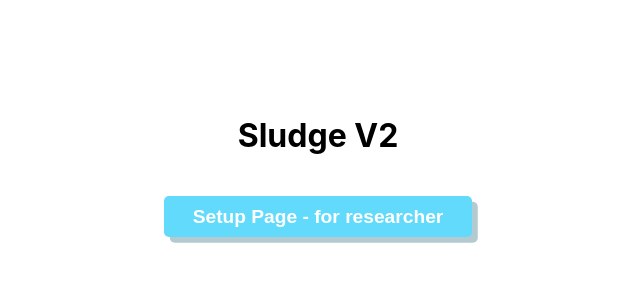
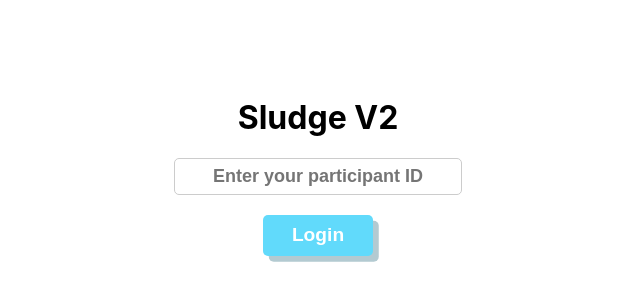
Before and after one commit to Santa-Clara-Imaginarium-Lab/sludge-v2, a React (Create React App) app: page / in a window 1280 px wide. Shown: the part 234-534 px from the top of the page, without its empty margins (322-962 px from the left). Built offline with nearby package versions, Linux system fonts and the light colour scheme.

Commit message:
Login page

```diff
--- a/package.json
+++ b/package.json
@@ -4,6 +4,7 @@
   "private": true,
   "dependencies": {
     "@testing-library/react": "^13.4.0",
+    "googleapis": "^144.0.0",
     "react": "^18.3.1",
     "react-dom": "^18.3.1",
     "react-router-dom": "^7.1.5",
--- a/src/App.css
+++ b/src/App.css
@@ -16,3 +16,15 @@
 .text {
   font-size: large;
 }
+
+.userid-input{
+  padding: 0.4em 1em;
+  font-size: large;
+  font-weight: bold;
+  border-radius: 5px;
+  border: 1px solid #ccc;
+  outline: none;
+  width: 250px;
+  transition: border-color 0.3s ease;
+  text-align: center;
+}
--- a/src/App.jsx
+++ b/src/App.jsx
@@ -19,15 +19,36 @@ export const useAppContext = () => useContext(AppContext);
 
 function App() {
   const navigate = useNavigate();
+  const [userId, setUserId] = useState('');
+
+  const handleSubmit = async (e) => {
+    e.preventDefault();
+    const value = e.target.value;
+    setUserId(value);
+    localStorage.setItem('userId', value);
+  };
 
   const handleNavigate = () => {
+    if (!userId) {
+      alert("Please enter your participant ID.");
+      return;
+    }
     navigate('/setup');
   };
 
   return (
       <div className="container">
         <h1>Sludge V2</h1>
-        <button className="submit-button" onClick={handleNavigate}>Setup Page - for researcher</button>
+        <form onSubmit={handleSubmit} className="login-form">
+            <input
+              className="userid-input"
+              type="text"
+              placeholder="Enter your participant ID"
+              value={userId}
+              onChange={handleSubmit}
+            />
+          </form>
+        <button className="submit-button" onClick={handleNavigate}>Login</button>
       </div>
   );
 }
--- /dev/null
+++ b/src/exit/Exit.jsx
@@ -0,0 +1,12 @@
+import React from 'react';
+
+const Exit = () => {
+
+    return (
+        <div className='container'>
+            <h1>Exit</h1>
+        </div>
+    );
+};
+
+export default Exit;
--- a/src/index.js
+++ b/src/index.js
@@ -6,6 +6,8 @@ import Setup from './setup/Setup';
 import PostTestSurvey from './postTestSurvey/PostTestSurvey';
 import PreTestSurvey from './preTestSurvey/PreTestSurvey';
 import StudyPart from './StudyPart/StudyPart';
+import Exit from './exit/Exit';
+
 import { createContext, useContext, useState } from "react";
 
 
@@ -31,6 +33,10 @@ const router = createBrowserRouter([
   {
     path: '/studypart',
     element: <StudyPart />,
+  },
+  {
+    path: '/exit',
+    element: <Exit />,
   },
 ]);
 
--- a/src/postTestSurvey/PostTestSurvey.jsx
+++ b/src/postTestSurvey/PostTestSurvey.jsx
@@ -37,6 +37,7 @@ const PostTestSurvey = () => {
       return;
     }
     setError('');
+    navigate('/exit');
   };
 
   return (
```
